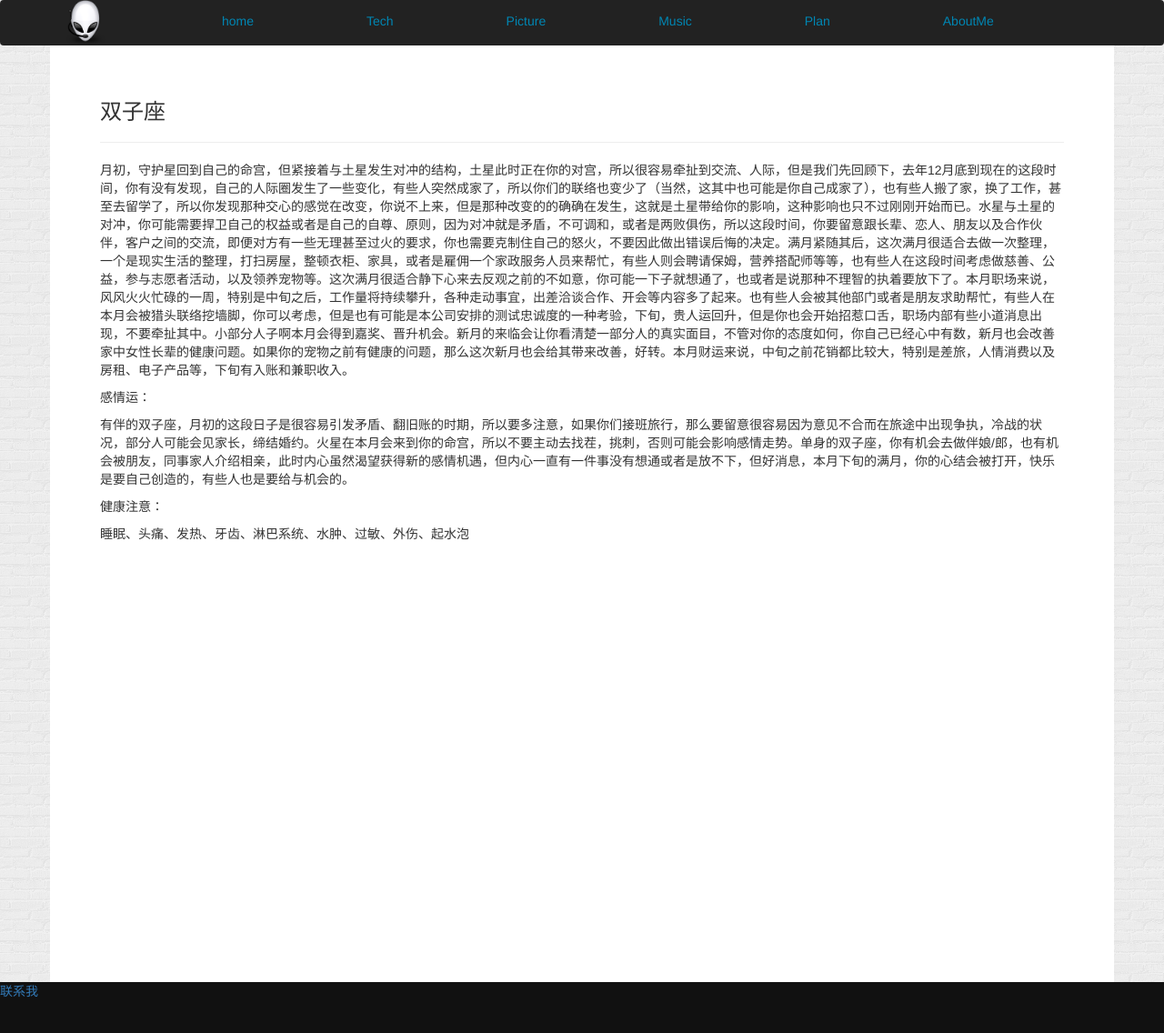
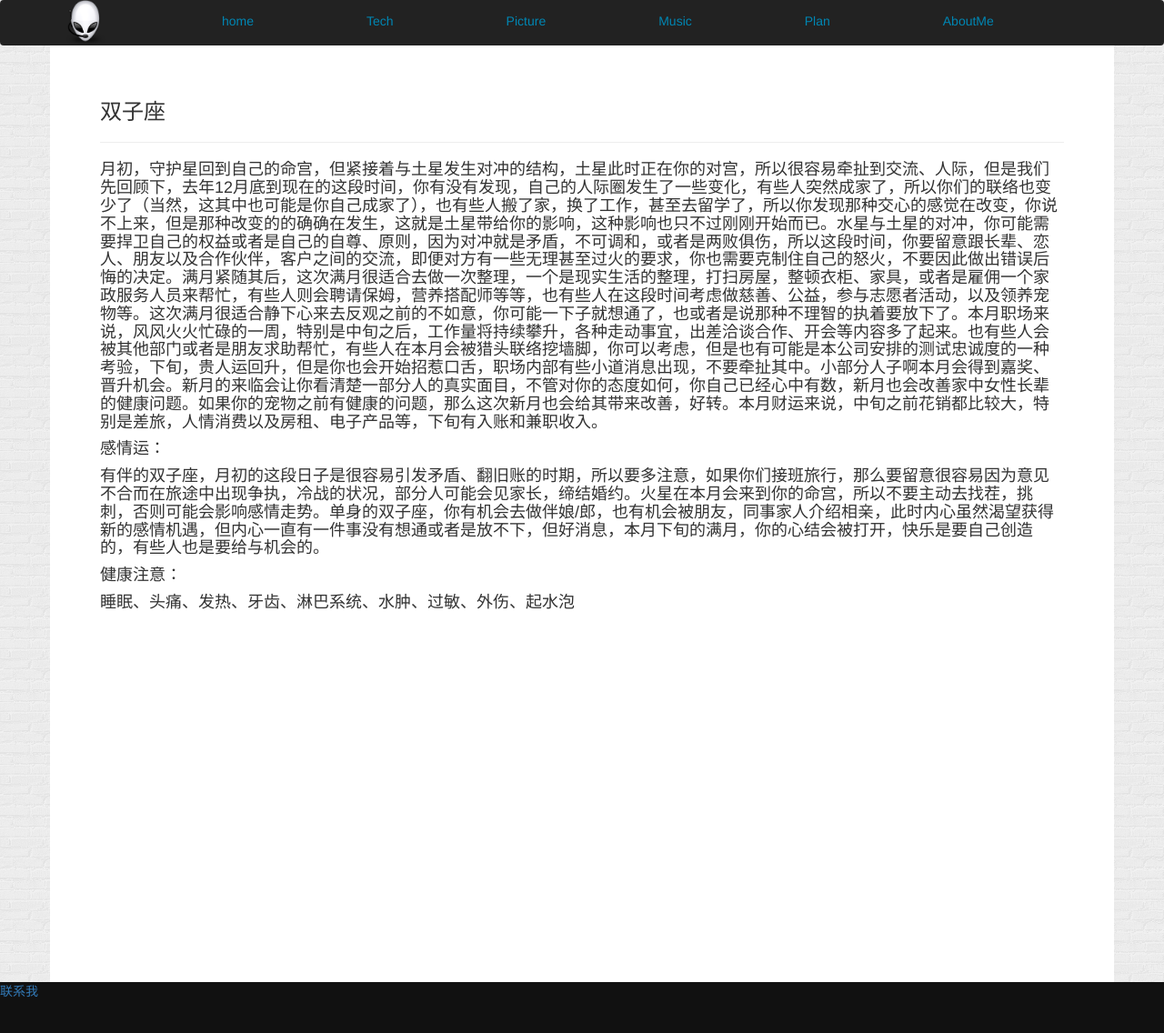
Before and after one commit to GeorageLiang/georageliang.github.com, a Jekyll site: the page built from 12md/twince.md, in a window 1280 px wide and 1140 px high. Shown: the top 1136 px of the window at 91% size. Built offline with Jekyll 4.4.1, drawn with Linux system fonts in a browser that asks for light colours; Markdown is read by kramdown in place of the engine named in the settings; comment, search, counter and statistics services are not loaded.

```diff
--- a/12md/twince.md
+++ b/12md/twince.md
@@ -9,12 +9,12 @@ permalink: /12md/twince/
 ###双子座
 ---
 
-月初，守护星回到自己的命宫，但紧接着与土星发生对冲的结构，土星此时正在你的对宫，所以很容易牵扯到交流、人际，但是我们先回顾下，去年12月底到现在的这段时间，你有没有发现，自己的人际圈发生了一些变化，有些人突然成家了，所以你们的联络也变少了（当然，这其中也可能是你自己成家了），也有些人搬了家，换了工作，甚至去留学了，所以你发现那种交心的感觉在改变，你说不上来，但是那种改变的的确确在发生，这就是土星带给你的影响，这种影响也只不过刚刚开始而已。水星与土星的对冲，你可能需要捍卫自己的权益或者是自己的自尊、原则，因为对冲就是矛盾，不可调和，或者是两败俱伤，所以这段时间，你要留意跟长辈、恋人、朋友以及合作伙伴，客户之间的交流，即便对方有一些无理甚至过火的要求，你也需要克制住自己的怒火，不要因此做出错误后悔的决定。满月紧随其后，这次满月很适合去做一次整理，一个是现实生活的整理，打扫房屋，整顿衣柜、家具，或者是雇佣一个家政服务人员来帮忙，有些人则会聘请保姆，营养搭配师等等，也有些人在这段时间考虑做慈善、公益，参与志愿者活动，以及领养宠物等。这次满月很适合静下心来去反观之前的不如意，你可能一下子就想通了，也或者是说那种不理智的执着要放下了。本月职场来说，风风火火忙碌的一周，特别是中旬之后，工作量将持续攀升，各种走动事宜，出差洽谈合作、开会等内容多了起来。也有些人会被其他部门或者是朋友求助帮忙，有些人在本月会被猎头联络挖墙脚，你可以考虑，但是也有可能是本公司安排的测试忠诚度的一种考验，下旬，贵人运回升，但是你也会开始招惹口舌，职场内部有些小道消息出现，不要牵扯其中。小部分人子啊本月会得到嘉奖、晋升机会。新月的来临会让你看清楚一部分人的真实面目，不管对你的态度如何，你自己已经心中有数，新月也会改善家中女性长辈的健康问题。如果你的宠物之前有健康的问题，那么这次新月也会给其带来改善，好转。本月财运来说，中旬之前花销都比较大，特别是差旅，人情消费以及房租、电子产品等，下旬有入账和兼职收入。
+####月初，守护星回到自己的命宫，但紧接着与土星发生对冲的结构，土星此时正在你的对宫，所以很容易牵扯到交流、人际，但是我们先回顾下，去年12月底到现在的这段时间，你有没有发现，自己的人际圈发生了一些变化，有些人突然成家了，所以你们的联络也变少了（当然，这其中也可能是你自己成家了），也有些人搬了家，换了工作，甚至去留学了，所以你发现那种交心的感觉在改变，你说不上来，但是那种改变的的确确在发生，这就是土星带给你的影响，这种影响也只不过刚刚开始而已。水星与土星的对冲，你可能需要捍卫自己的权益或者是自己的自尊、原则，因为对冲就是矛盾，不可调和，或者是两败俱伤，所以这段时间，你要留意跟长辈、恋人、朋友以及合作伙伴，客户之间的交流，即便对方有一些无理甚至过火的要求，你也需要克制住自己的怒火，不要因此做出错误后悔的决定。满月紧随其后，这次满月很适合去做一次整理，一个是现实生活的整理，打扫房屋，整顿衣柜、家具，或者是雇佣一个家政服务人员来帮忙，有些人则会聘请保姆，营养搭配师等等，也有些人在这段时间考虑做慈善、公益，参与志愿者活动，以及领养宠物等。这次满月很适合静下心来去反观之前的不如意，你可能一下子就想通了，也或者是说那种不理智的执着要放下了。本月职场来说，风风火火忙碌的一周，特别是中旬之后，工作量将持续攀升，各种走动事宜，出差洽谈合作、开会等内容多了起来。也有些人会被其他部门或者是朋友求助帮忙，有些人在本月会被猎头联络挖墙脚，你可以考虑，但是也有可能是本公司安排的测试忠诚度的一种考验，下旬，贵人运回升，但是你也会开始招惹口舌，职场内部有些小道消息出现，不要牵扯其中。小部分人子啊本月会得到嘉奖、晋升机会。新月的来临会让你看清楚一部分人的真实面目，不管对你的态度如何，你自己已经心中有数，新月也会改善家中女性长辈的健康问题。如果你的宠物之前有健康的问题，那么这次新月也会给其带来改善，好转。本月财运来说，中旬之前花销都比较大，特别是差旅，人情消费以及房租、电子产品等，下旬有入账和兼职收入。
 
-感情运：
+####感情运：
 
-有伴的双子座，月初的这段日子是很容易引发矛盾、翻旧账的时期，所以要多注意，如果你们接班旅行，那么要留意很容易因为意见不合而在旅途中出现争执，冷战的状况，部分人可能会见家长，缔结婚约。火星在本月会来到你的命宫，所以不要主动去找茬，挑刺，否则可能会影响感情走势。单身的双子座，你有机会去做伴娘/郎，也有机会被朋友，同事家人介绍相亲，此时内心虽然渴望获得新的感情机遇，但内心一直有一件事没有想通或者是放不下，但好消息，本月下旬的满月，你的心结会被打开，快乐是要自己创造的，有些人也是要给与机会的。
+####有伴的双子座，月初的这段日子是很容易引发矛盾、翻旧账的时期，所以要多注意，如果你们接班旅行，那么要留意很容易因为意见不合而在旅途中出现争执，冷战的状况，部分人可能会见家长，缔结婚约。火星在本月会来到你的命宫，所以不要主动去找茬，挑刺，否则可能会影响感情走势。单身的双子座，你有机会去做伴娘/郎，也有机会被朋友，同事家人介绍相亲，此时内心虽然渴望获得新的感情机遇，但内心一直有一件事没有想通或者是放不下，但好消息，本月下旬的满月，你的心结会被打开，快乐是要自己创造的，有些人也是要给与机会的。
 
-健康注意：
+####健康注意：
 
-睡眠、头痛、发热、牙齿、淋巴系统、水肿、过敏、外伤、起水泡
+####睡眠、头痛、发热、牙齿、淋巴系统、水肿、过敏、外伤、起水泡
```
